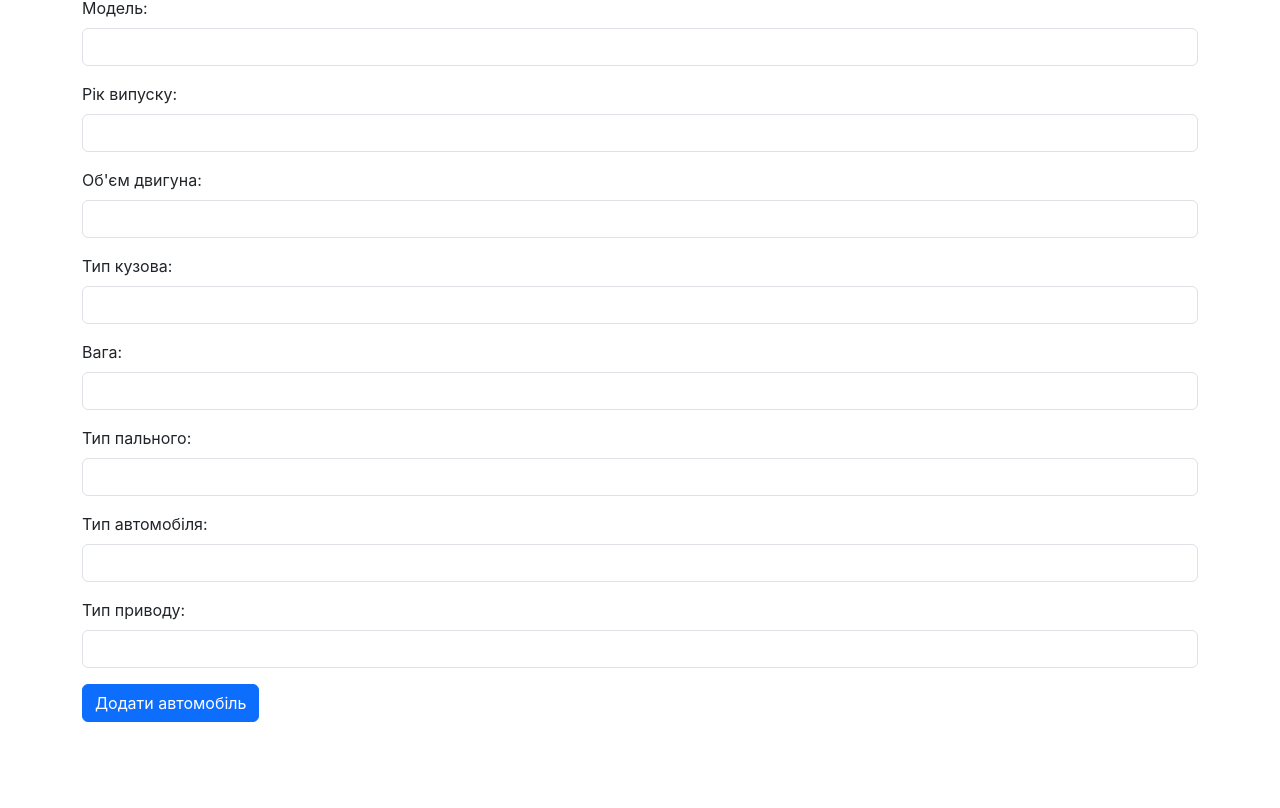
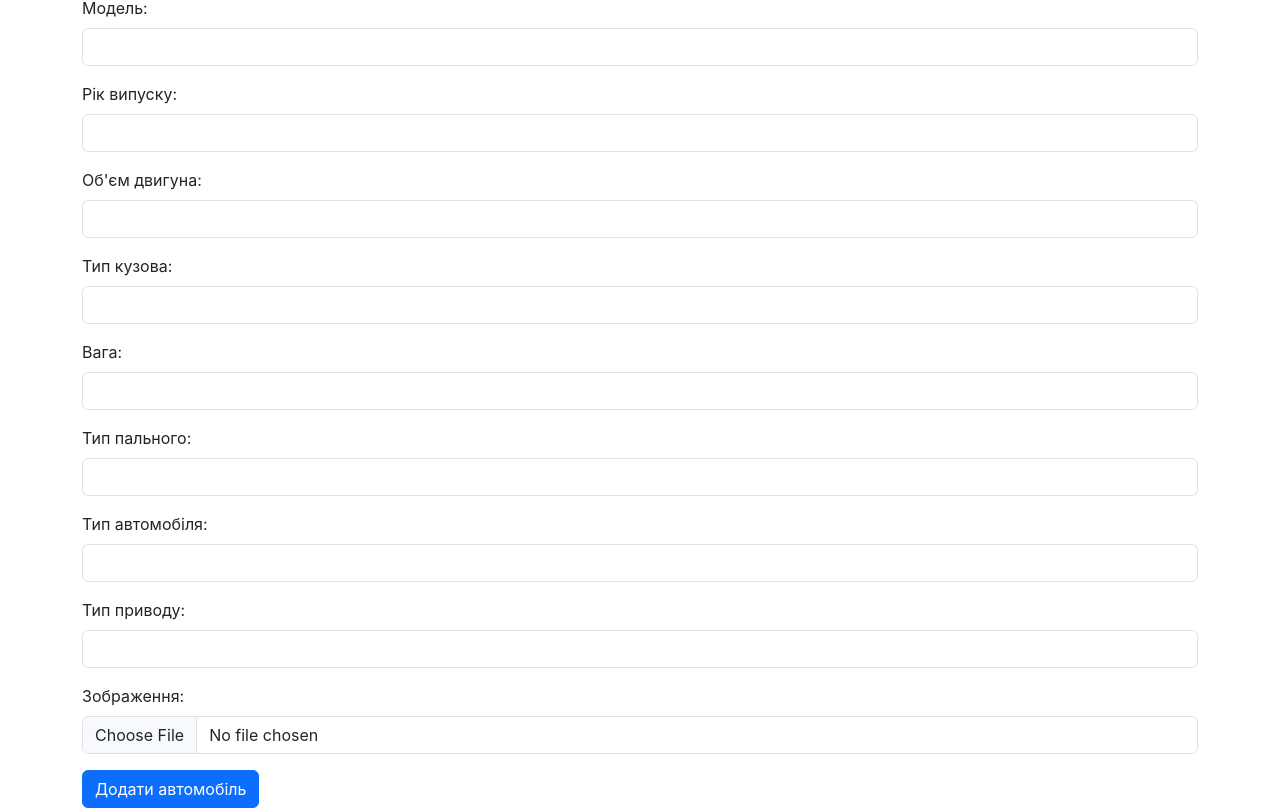
Before and after one commit to YaremchukPavlo/kursova, a React (Create React App) app: page /add-car in a window 1280 px wide. Shown: the part 200-1008 px from the top of the page. Before the commit the page ends 922 px from the top, so only its background shows below. Built offline with nearby package versions, Linux system fonts and the light colour scheme.

Commit message:
photo ading successfully

```diff
--- a/src/pages/AddCar.jsx
+++ b/src/pages/AddCar.jsx
@@ -13,27 +13,42 @@ function CarForm() {
     driveType: '',
   });
   const [successMessage, setSuccessMessage] = useState('');
+  const [image, setImage] = useState(null); // State to store the selected image file
 
   const handleInputChange = (e) => {
     const { name, value } = e.target;
     setFormData({ ...formData, [name]: value });
   };
 
+  const handleImageChange = (e) => {
+    setImage(e.target.files[0]); // Set the selected image file
+  };
+
   const handleSubmit = async (e) => {
     e.preventDefault();
-    // Відправка даних на сервер і збереження автомобіля в базу даних
+
     try {
-      // Отримання даних з форми і відправка їх на сервер
+      const formDataWithImage = new FormData();
+      formDataWithImage.append('mark', formData.mark);
+      formDataWithImage.append('model', formData.model);
+      formDataWithImage.append('year', formData.year);
+      formDataWithImage.append('engineCapacity', formData.engineCapacity);
+      formDataWithImage.append('bodyType', formData.bodyType);
+      formDataWithImage.append('weight', formData.weight);
+      formDataWithImage.append('fuelType', formData.fuelType);
+      formDataWithImage.append('carType', formData.carType);
+      formDataWithImage.append('driveType', formData.driveType);
+
+      if (image) {
+        formDataWithImage.append('image', image);
+      }
+
       const response = await fetch('/cars/add-car', {
         method: 'POST',
-        headers: {
-          'Content-Type': 'application/json',
-        },
-        body: JSON.stringify(formData),
+        body: formDataWithImage,
       });
 
       if (response.ok) {
-      //   // Очистка полів форми після успішного додавання
         setFormData({
           mark: '',
           model: '',
@@ -45,11 +60,10 @@ function CarForm() {
           carType: '',
           driveType: '',
         });
+        setImage(null);
 
-        // Встановлення повідомлення про успішне додавання
         setSuccessMessage('Автомобіль додано успішно!');
 
-        // Закриття повідомлення після 3 секунд
         setTimeout(() => {
           setSuccessMessage('');
         }, 3000);
@@ -57,13 +71,13 @@ function CarForm() {
     } catch (error) {
       console.error('Помилка при додаванні автомобіля:', error);
     }
-  };
+  }
 
   return (
     <div className="container mt-5">
       <h2 className="text-center mb-4">Додати автомобіль</h2>
       {successMessage && <p className="text-success mt-2">{successMessage}</p>}
-      <form onSubmit={handleSubmit}>
+      <form onSubmit={handleSubmit} encType="multipart/form-data">
         <div className="mb-3">
           <label htmlFor="mark" className="form-label">Марка:</label>
           <input
@@ -163,6 +177,16 @@ function CarForm() {
             onChange={handleInputChange}
           />
         </div>
+        <div className="mb-3">
+          <label htmlFor="image" className="form-label">Зображення:</label>
+          <input
+            type="file"
+            className="form-control"
+            id="image"
+            name="image"
+            onChange={handleImageChange}
+          />
+        </div>
         <button type="submit" className="btn btn-primary">Додати автомобіль</button>
       </form>
     </div>
--- a/src/pages/CarDetailsPage.jsx
+++ b/src/pages/CarDetailsPage.jsx
@@ -37,6 +37,12 @@ function CarDetails() {
 
   return (
     <div>
+      {car.imagePath && (
+        <div>
+          <h3>Фото автомобіля</h3>
+          <img src={`http://192.168.10.110:3001/${car.imagePath}`} alt="Car" />
+        </div>
+      )}
       <h2>Деталі автомобіля</h2>
       <p>Марка: {car.mark}</p>
       <p>Модель: {car.model}</p>
```
Also changed, not shown: package.json (+6 -1 lines), 1 other file (tests, documents, lock files or other folders).
